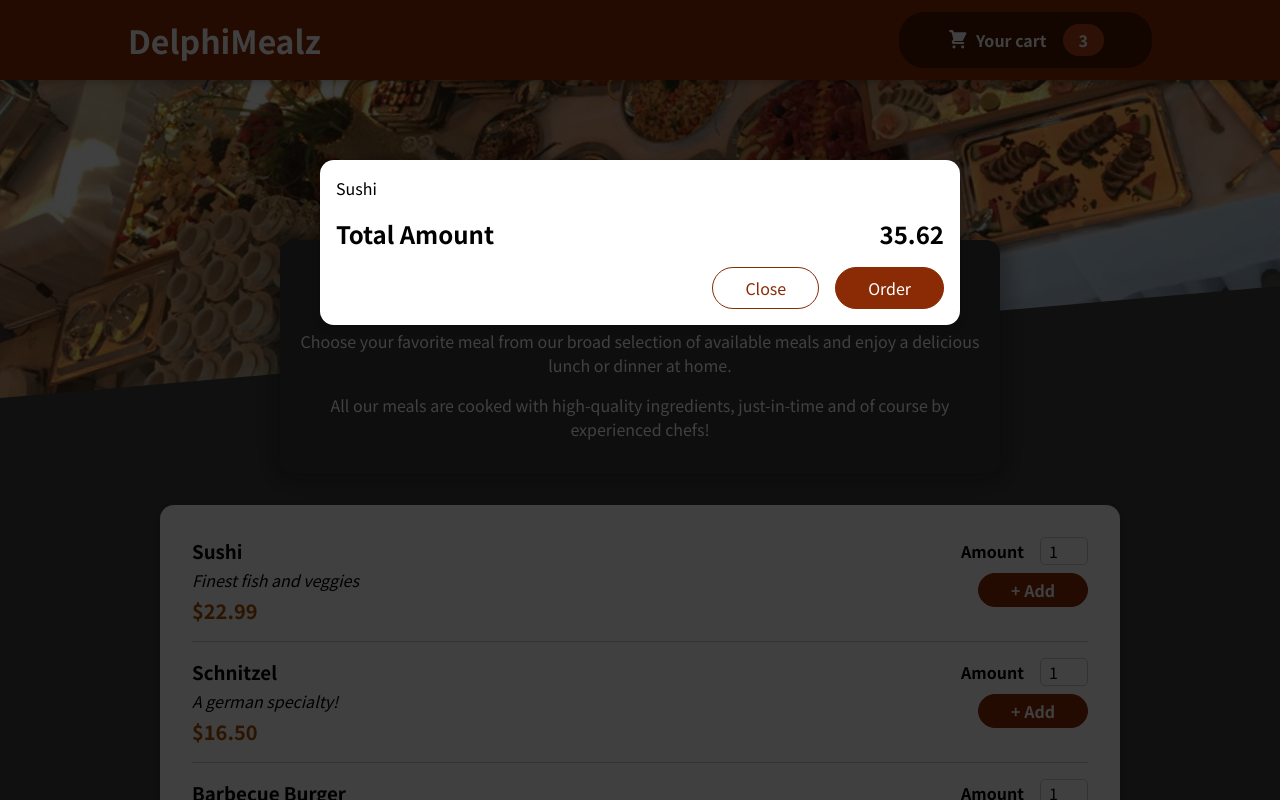
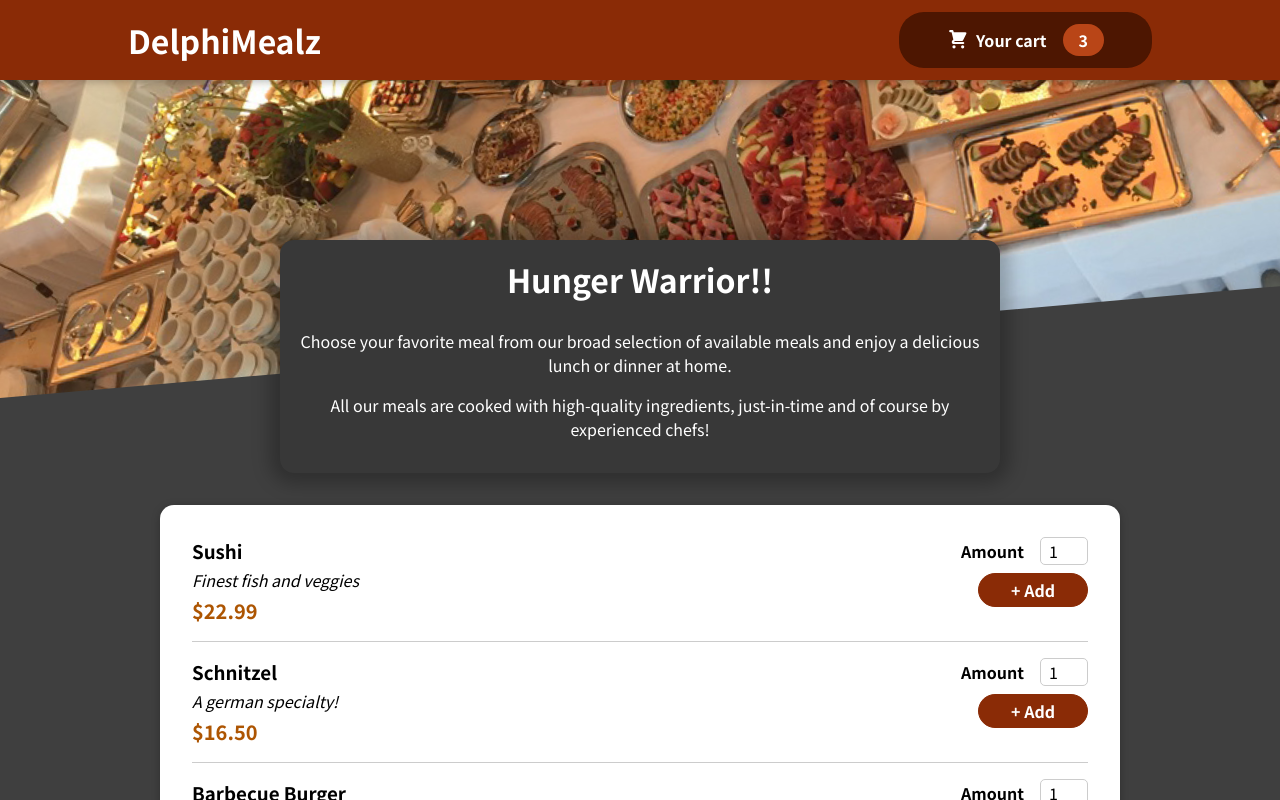
Before and after one commit to Abbyddybbuk/MealApp, a React (Create React App) app: page / in a window 1280 px wide. Shown: the top 800 px of the page. Built offline with nearby package versions, Linux system fonts and the light colour scheme.

Commit message:
Added logic for Cart

```diff
--- a/src/App.js
+++ b/src/App.js
@@ -1,17 +1,28 @@
-import React, { Fragment } from "react";
+import React, { useState } from "react";
 import Header from "./components/Layout/Header";
 import Meals from "./components/Meals/Meals";
 import Cart from "./components/Cart/Cart";
+import CartProvider from "./store/CartProvider";
 
 function App() {
+  const [cartIsShown, setCartIsShown] = useState(false);
+
+  const showCartHandler = () => {
+     setCartIsShown(true);
+  };
+
+  const hideCartHandler = () => {
+    setCartIsShown(false);
+ };
+
   return (
-    <Fragment>
-      <Cart />
-      <Header />
+    <CartProvider>
+      {cartIsShown && <Cart onClose={hideCartHandler}/>}
+      <Header onShowCart={showCartHandler}/>
       <main>
          <Meals />
       </main>
-    </Fragment>
+    </CartProvider>
   );
 }
 
--- a/src/components/Cart/Cart.js
+++ b/src/components/Cart/Cart.js
@@ -7,14 +7,14 @@ const Cart = (props) => {
     </ul>;
 
     return (
-        <Modal>
+        <Modal onClose={props.onClose}>
             {cartItems}
             <div className={classes.total}>
                 <span>Total Amount</span>
                 <span>35.62</span>
             </div>
             <div className={classes.actions}>
-               <button className={classes['button--alt']}>Close</button>
+               <button className={classes['button--alt']} onClick={props.onClose}>Close</button>
                <button className={classes.button}>Order</button>
             </div>
         </Modal>
--- a/src/components/Layout/Header.js
+++ b/src/components/Layout/Header.js
@@ -8,7 +8,7 @@ const Header = (props) => {
     return <Fragment>
         <header className={classes.header}>
             <h1>DelphiMealz</h1>
-            <HeaderCartButton />
+            <HeaderCartButton onClick={props.onShowCart}/>
         </header>
         <div className={classes['main-image']}>
             <img src={mealsImage} alt="Tasty Meals" />
--- a/src/components/Layout/HeaderCartButton.js
+++ b/src/components/Layout/HeaderCartButton.js
@@ -2,7 +2,7 @@ import CartIcon from "../Cart/CartIcon";
 import classes from './HeaderCartButton.module.css'
 
 const HeaderCartButton = (props) => {
-   return <button className={classes.button}>
+   return <button className={classes.button} onClick={props.onClick}>
        <span className={classes.icon}>
            <CartIcon />
        </span>
--- a/src/components/UI/Modal.js
+++ b/src/components/UI/Modal.js
@@ -3,7 +3,7 @@ import React, { Fragment } from 'react';
 import ReactDOM from 'react-dom';
 
 const Backdrop = (props) => {
-    return <div className={classes.backdrop} />
+    return <div className={classes.backdrop} onClick={props.onClose}/>
 };
 
 const ModalOverlay = (props) => {
@@ -16,7 +16,7 @@ const portalElement = document.getElementById('overlays');
 
 const Modal = (props) => {
   return <Fragment>
-      {ReactDOM.createPortal(<Backdrop />, portalElement)}
+      {ReactDOM.createPortal(<Backdrop onClose={props.onClose}/>, portalElement)}
       {ReactDOM.createPortal(<ModalOverlay>{props.children}</ModalOverlay>, portalElement)}
   </Fragment>
 };
--- /dev/null
+++ b/src/store/CartProvider.js
@@ -0,0 +1,24 @@
+import CartContext from "./cart-context";
+
+const CartProvider = (props) => {
+    const addItemToCartHandler = (item) => {
+
+    };
+
+    const removeItemFromCartHandler = (id) => {
+
+    };
+
+    const cartContext = {
+      items: [],
+      totalAmount: 0,
+      addItem: addItemToCartHandler,
+      removeItem: removeItemFromCartHandler
+    };
+
+    return <CartContext.Provider value={cartContext}>
+        {props.children}
+    </CartContext.Provider>
+};
+
+export default CartProvider;
--- /dev/null
+++ b/src/store/cart-context.js
@@ -0,0 +1,10 @@
+import React from 'react';
+
+const CartContext = React.createContext({
+  items: [],
+  totalAmount: 0,
+  addItem: (item) => {},
+  removeItem: (id) => {}
+});
+
+export default CartContext;
```
Also changed, not shown: 1 other file (tests, documents, lock files or other folders).
